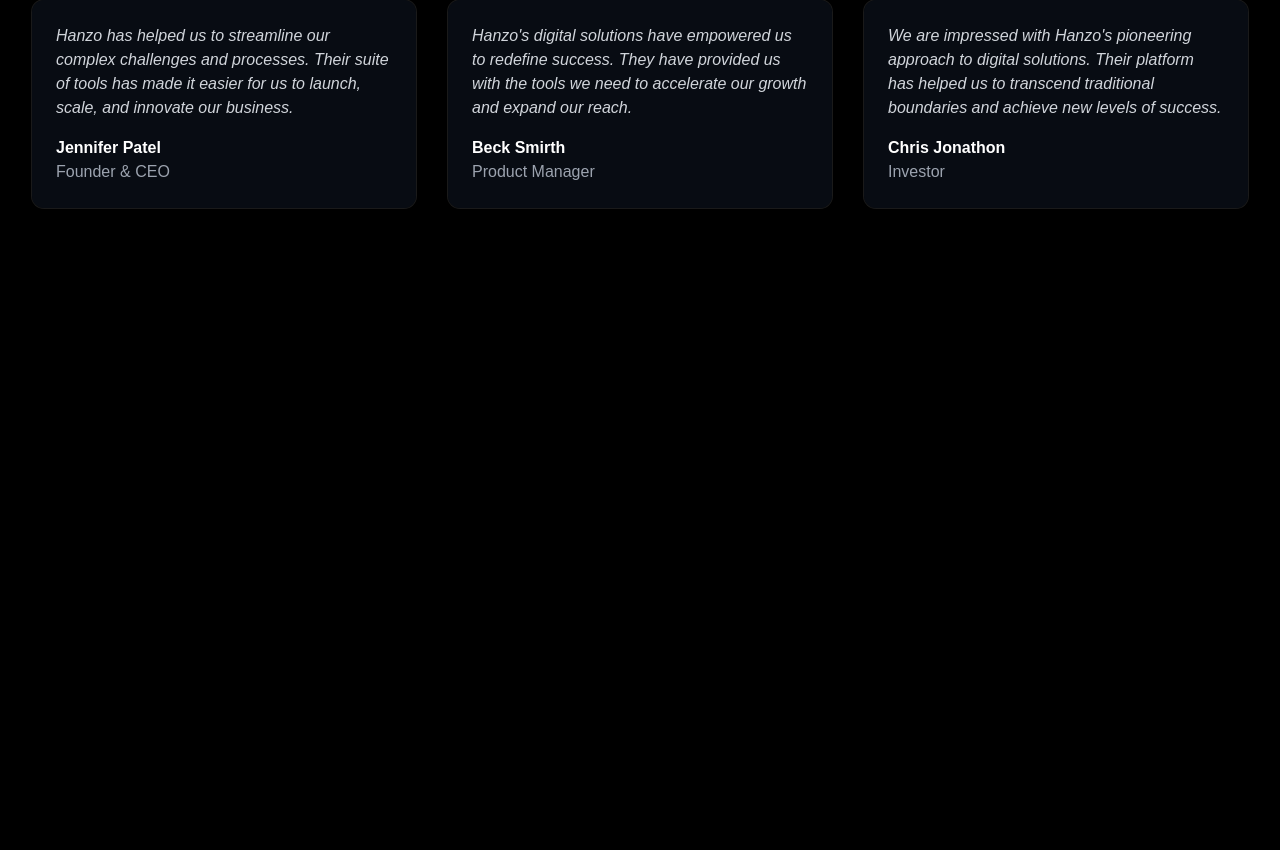
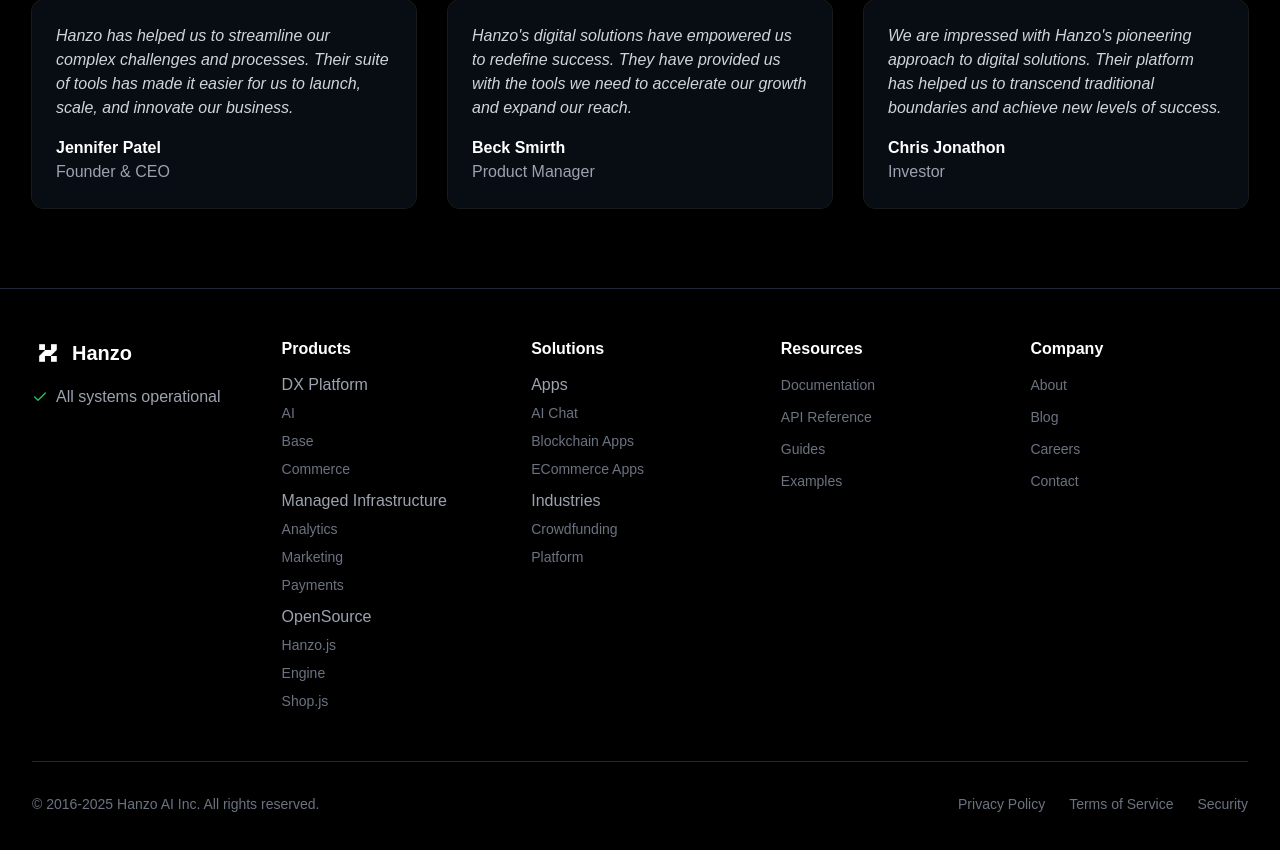
Before and after one commit to hanzoai/hanzo.industries, a React (Vite) app: page / in a window 1280 px wide. Shown: the part 9310-10160 px from the top of the page. Before the commit the page ends 9598 px from the top, so only its background shows below. Built offline with nearby package versions, Linux system fonts and the light colour scheme; a web font is replaced by a local one.

Commit message:
Add footer with corporate info
The footer now includes a replicated header design, expanded column layout, copyright information, links to a status page (all green), and other corporate resources.

```diff
--- /dev/null
+++ b/src/components/Footer.tsx
@@ -0,0 +1,161 @@
+
+import { Check } from "lucide-react";
+import { Button } from "@/components/ui/button";
+
+const products = [
+  {
+    title: "DX Platform",
+    items: ["AI", "Base", "Commerce"]
+  },
+  {
+    title: "Managed Infrastructure",
+    items: ["Analytics", "Marketing", "Payments"]
+  },
+  {
+    title: "OpenSource",
+    items: ["Hanzo.js", "Engine", "Shop.js"]
+  }
+];
+
+const solutions = [
+  {
+    title: "Apps",
+    items: ["AI Chat", "Blockchain Apps", "ECommerce Apps"]
+  },
+  {
+    title: "Industries",
+    items: ["Crowdfunding", "Platform"]
+  }
+];
+
+const resources = [
+  "Documentation",
+  "API Reference",
+  "Guides",
+  "Examples"
+];
+
+const company = [
+  "About",
+  "Blog",
+  "Careers",
+  "Contact"
+];
+
+const Footer = () => {
+  return (
+    <footer className="border-t border-gray-800 bg-black">
+      <div className="max-w-7xl mx-auto px-4 sm:px-6 lg:px-8 py-12">
+        <div className="grid grid-cols-2 md:grid-cols-4 lg:grid-cols-5 gap-8">
+          {/* Logo and Status */}
+          <div className="col-span-2 md:col-span-4 lg:col-span-1">
+            <div className="flex items-center space-x-2 mb-4">
+              <img
+                src="/img/28d53ec4-328f-4812-862b-b9a760bbabae.png"
+                alt="Hanzo"
+                className="h-8 w-8"
+              />
+              <span className="text-white font-bold text-xl">Hanzo</span>
+            </div>
+            <a href="/status" className="inline-flex items-center space-x-2 text-gray-400 hover:text-white mb-4">
+              <Check className="h-4 w-4 text-green-500" />
+              <span>All systems operational</span>
+            </a>
+          </div>
+
+          {/* Products */}
+          <div>
+            <h3 className="text-white font-semibold mb-3">Products</h3>
+            <ul className="space-y-2">
+              {products.map(category => (
+                <li key={category.title}>
+                  <span className="text-gray-400 font-medium">{category.title}</span>
+                  <ul className="mt-1 space-y-1">
+                    {category.items.map(item => (
+                      <li key={item}>
+                        <a href="#" className="text-gray-500 hover:text-white text-sm">
+                          {item}
+                        </a>
+                      </li>
+                    ))}
+                  </ul>
+                </li>
+              ))}
+            </ul>
+          </div>
+
+          {/* Solutions */}
+          <div>
+            <h3 className="text-white font-semibold mb-3">Solutions</h3>
+            <ul className="space-y-2">
+              {solutions.map(category => (
+                <li key={category.title}>
+                  <span className="text-gray-400 font-medium">{category.title}</span>
+                  <ul className="mt-1 space-y-1">
+                    {category.items.map(item => (
+                      <li key={item}>
+                        <a href="#" className="text-gray-500 hover:text-white text-sm">
+                          {item}
+                        </a>
+                      </li>
+                    ))}
+                  </ul>
+                </li>
+              ))}
+            </ul>
+          </div>
+
+          {/* Resources */}
+          <div>
+            <h3 className="text-white font-semibold mb-3">Resources</h3>
+            <ul className="space-y-2">
+              {resources.map(item => (
+                <li key={item}>
+                  <a href="#" className="text-gray-500 hover:text-white text-sm">
+                    {item}
+                  </a>
+                </li>
+              ))}
+            </ul>
+          </div>
+
+          {/* Company */}
+          <div>
+            <h3 className="text-white font-semibold mb-3">Company</h3>
+            <ul className="space-y-2">
+              {company.map(item => (
+                <li key={item}>
+                  <a href="#" className="text-gray-500 hover:text-white text-sm">
+                    {item}
+                  </a>
+                </li>
+              ))}
+            </ul>
+          </div>
+        </div>
+
+        {/* Bottom Bar */}
+        <div className="mt-12 pt-8 border-t border-gray-800">
+          <div className="flex flex-col md:flex-row justify-between items-center space-y-4 md:space-y-0">
+            <div className="text-gray-500 text-sm">
+              © 2016-2025 Hanzo AI Inc. All rights reserved.
+            </div>
+            <div className="flex space-x-6">
+              <a href="/privacy" className="text-gray-500 hover:text-white text-sm">
+                Privacy Policy
+              </a>
+              <a href="/terms" className="text-gray-500 hover:text-white text-sm">
+                Terms of Service
+              </a>
+              <a href="/security" className="text-gray-500 hover:text-white text-sm">
+                Security
+              </a>
+            </div>
+          </div>
+        </div>
+      </div>
+    </footer>
+  );
+};
+
+export default Footer;
--- a/src/pages/Index.tsx
+++ b/src/pages/Index.tsx
@@ -12,6 +12,7 @@ import Code from "@/components/sections/Code";
 import Dev from "@/components/sections/Dev";
 import Products from "@/components/Products";
 import Testimonials from "@/components/Testimonials";
+import Footer from "@/components/Footer";
 
 const Index = () => {
   useEffect(() => {
@@ -54,6 +55,7 @@ const Index = () => {
         <Products />
         <Testimonials />
       </main>
+      <Footer />
     </div>
   );
 };
```
